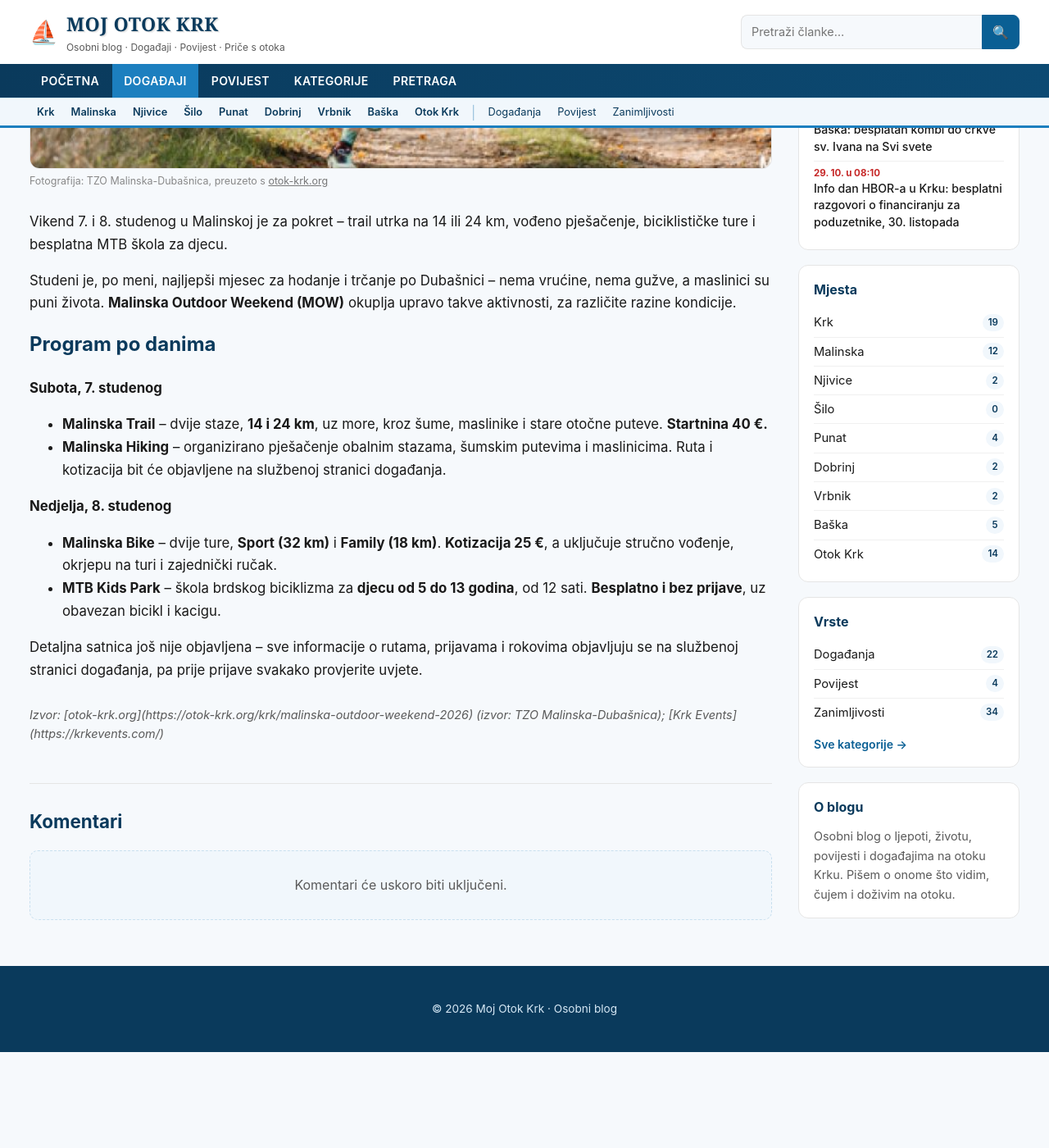
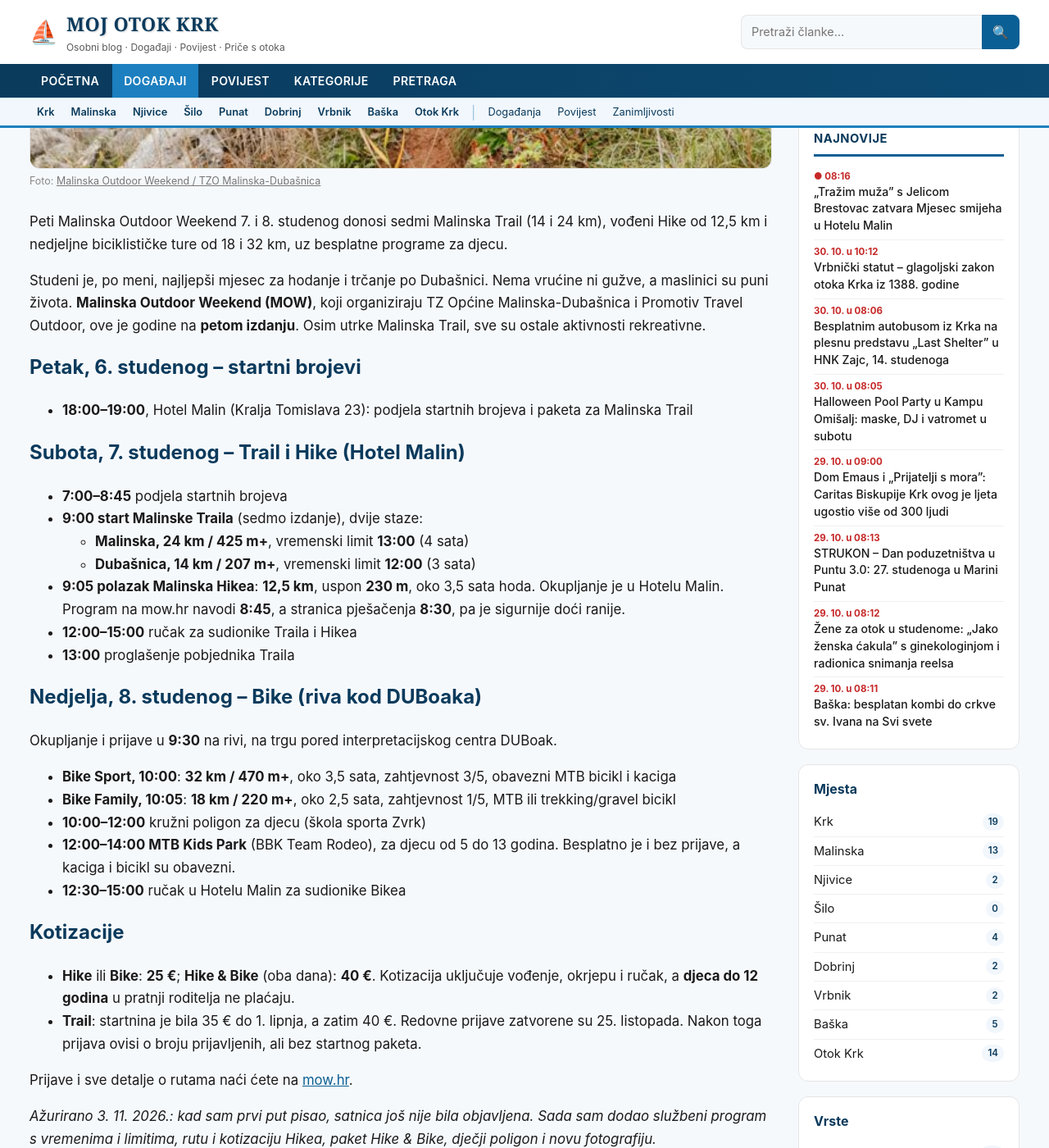
Before and after one commit to MojGK/moj-otok-krk, a Jekyll site: the page built from _posts/2026-10-23-malinska-outdoor-weekend-2026.md, in a window 1280 px wide and 1400 px high, scrolled down 739 px. Shown: the whole window at 82% size. Built offline with Jekyll 4.4.1, drawn with Linux system fonts in a browser that asks for light colours; before the commit the page ends 2022 px from its top, so only the background shows below that; some of the changed text lies outside the part shown.

Commit message:
Ažuriranja: MOW satnica, Mjesec smijeha (+Tražim muža), Vukušić izložba u tijeku

```diff
--- a/_posts/2026-10-23-malinska-outdoor-weekend-2026.md
+++ b/_posts/2026-10-23-malinska-outdoor-weekend-2026.md
@@ -6,29 +6,50 @@ location: Malinska
 type: Događanja
 categories: [Malinska, Događanja]
 event_date: 2026-11-07 09:00:00 +0100
-event_end: 2026-11-08 23:59:00 +0100
-event_place: Malinska – razne lokacije
-excerpt: Vikend 7. i 8. studenog u Malinskoj je za pokret – trail utrka na 14 ili 24 km, vođeno pješačenje, biciklističke ture i besplatna MTB škola za djecu.
-image: /assets/images/malinska-outdoor-weekend-2026.jpg
-image_alt: "Trkač na makadamskoj stazi među maslinama"
-image_credit: "Fotografija: TZO Malinska-Dubašnica, preuzeto s [otok-krk.org](https://otok-krk.org/krk/malinska-outdoor-weekend-2026)"
-source: "[otok-krk.org](https://otok-krk.org/krk/malinska-outdoor-weekend-2026) (izvor: TZO Malinska-Dubašnica); [Krk Events](https://krkevents.com/)"
+event_end: 2026-11-08 14:00:00 +0100
+event_place: Hotel Malin (subota) i riva kod DUBoaka (nedjelja), Malinska
+excerpt: Peti Malinska Outdoor Weekend 7. i 8. studenog donosi sedmi Malinska Trail (14 i 24 km), vođeni Hike od 12,5 km i nedjeljne biciklističke ture od 18 i 32 km, uz besplatne programe za djecu.
+image: /assets/images/malinska-trail-mow-2026.jpg
+image_alt: "Dvoje trkača na uskoj stazi uz more u Malinskoj"
+image_credit: "Foto: [Malinska Outdoor Weekend / TZO Malinska-Dubašnica](https://www.mow.hr/)"
+source: "[MOW – program](https://www.mow.hr/program.html); [MOW – trail](https://www.mow.hr/trail-tr269anje.html), [pješačenje](https://www.mow.hr/pjescarona269enje.html), [biciklizam](https://www.mow.hr/biciklizam.html); [Bodulija.net](https://bodulija.net/trail-hike-i-bike-u-tijeku-su-prijave-za-malinska-outdoor-weekend/); [Visit Malinska](https://www.visitmalinska.com/hr/); [otok-krk.org](https://otok-krk.org/krk/malinska-outdoor-weekend-2026)"
 ---
 
-Vikend 7. i 8. studenog u Malinskoj je za pokret – trail utrka na 14 ili 24 km, vođeno pješačenje, biciklističke ture i besplatna MTB škola za djecu.
+Peti Malinska Outdoor Weekend 7. i 8. studenog donosi sedmi Malinska Trail (14 i 24 km), vođeni Hike od 12,5 km i nedjeljne biciklističke ture od 18 i 32 km, uz besplatne programe za djecu.
 
-Studeni je, po meni, najljepši mjesec za hodanje i trčanje po Dubašnici – nema vrućine, nema gužve, a maslinici su puni života. **Malinska Outdoor Weekend (MOW)** okuplja upravo takve aktivnosti, za različite razine kondicije.
+Studeni je, po meni, najljepši mjesec za hodanje i trčanje po Dubašnici. Nema vrućine ni gužve, a maslinici su puni života. **Malinska Outdoor Weekend (MOW)**, koji organiziraju TZ Općine Malinska-Dubašnica i Promotiv Travel Outdoor, ove je godine na **petom izdanju**. Osim utrke Malinska Trail, sve su ostale aktivnosti rekreativne.
 
-## Program po danima
+## Petak, 6. studenog – startni brojevi
 
-**Subota, 7. studenog**
+- **18:00–19:00**, Hotel Malin (Kralja Tomislava 23): podjela startnih brojeva i paketa za Malinska Trail
 
-- **Malinska Trail** – dvije staze, **14 i 24 km**, uz more, kroz šume, maslinike i stare otočne puteve. **Startnina 40 €.**
-- **Malinska Hiking** – organizirano pješačenje obalnim stazama, šumskim putevima i maslinicima. Ruta i kotizacija bit će objavljene na službenoj stranici događanja.
+## Subota, 7. studenog – Trail i Hike (Hotel Malin)
 
-**Nedjelja, 8. studenog**
+- **7:00–8:45** podjela startnih brojeva
+- **9:00 start Malinske Traila** (sedmo izdanje), dvije staze:
+  - **Malinska, 24 km / 425 m+**, vremenski limit **13:00** (4 sata)
+  - **Dubašnica, 14 km / 207 m+**, vremenski limit **12:00** (3 sata)
+- **9:05 polazak Malinska Hikea**: **12,5 km**, uspon **230 m**, oko 3,5 sata hoda. Okupljanje je u Hotelu Malin. Program na mow.hr navodi **8:45**, a stranica pješačenja **8:30**, pa je sigurnije doći ranije.
+- **12:00–15:00** ručak za sudionike Traila i Hikea
+- **13:00** proglašenje pobjednika Traila
 
-- **Malinska Bike** – dvije ture, **Sport (32 km)** i **Family (18 km)**. **Kotizacija 25 €**, a uključuje stručno vođenje, okrjepu na turi i zajednički ručak.
-- **MTB Kids Park** – škola brdskog biciklizma za **djecu od 5 do 13 godina**, od 12 sati. **Besplatno i bez prijave**, uz obavezan bicikl i kacigu.
+## Nedjelja, 8. studenog – Bike (riva kod DUBoaka)
 
-Detaljna satnica još nije objavljena – sve informacije o rutama, prijavama i rokovima objavljuju se na službenoj stranici događanja, pa prije prijave svakako provjerite uvjete.
+Okupljanje i prijave u **9:30** na rivi, na trgu pored interpretacijskog centra DUBoak.
+
+- **Bike Sport, 10:00**: **32 km / 470 m+**, oko 3,5 sata, zahtjevnost 3/5, obavezni MTB bicikl i kaciga
+- **Bike Family, 10:05**: **18 km / 220 m+**, oko 2,5 sata, zahtjevnost 1/5, MTB ili trekking/gravel bicikl
+- **10:00–12:00** kružni poligon za djecu (škola sporta Zvrk)
+- **12:00–14:00 MTB Kids Park** (BBK Team Rodeo), za djecu od 5 do 13 godina. Besplatno je i bez prijave, a kaciga i bicikl su obavezni.
+- **12:30–15:00** ručak u Hotelu Malin za sudionike Bikea
+
+## Kotizacije
+
+- **Hike** ili **Bike**: **25 €**; **Hike & Bike** (oba dana): **40 €**. Kotizacija uključuje vođenje, okrjepu i ručak, a **djeca do 12 godina** u pratnji roditelja ne plaćaju.
+- **Trail**: startnina je bila 35 € do 1. lipnja, a zatim 40 €. Redovne prijave zatvorene su 25. listopada. Nakon toga prijava ovisi o broju prijavljenih, ali bez startnog paketa.
+
+Prijave i sve detalje o rutama naći ćete na [mow.hr](https://www.mow.hr/).
+
+*Ažurirano 3. 11. 2026.: kad sam prvi put pisao, satnica još nije bila objavljena. Sada sam dodao službeni program s vremenima i limitima, rutu i kotizaciju Hikea, paket Hike & Bike, dječji poligon i novu fotografiju.*
+
+*Izvori: mow.hr (program, trail, pješačenje, biciklizam), Bodulija.net, Visit Malinska.*
--- /dev/null
+++ b/_posts/2026-11-03-trazim-muza-hotel-malin.md
@@ -0,0 +1,30 @@
+---
+layout: post
+title: "„Tražim muža” s Jelicom Brestovac zatvara Mjesec smijeha u Hotelu Malin"
+date: 2026-11-03 08:16:00 +0100
+location: Malinska
+type: Događanja
+categories: [Malinska, Događanja]
+event_date: 2026-11-20 19:30:00 +0100
+event_place: Hotel Malin, Malinska
+excerpt: U petak, 20. studenog, u 19.30 Jelica Brestovac komedijom „Tražim muža” zatvara ovogodišnji Mjesec smijeha u Hotelu Malin. Nakon predstave slijedi druženje uz DJ-a.
+image: /assets/images/mjesec-smijeha-hotel-malin-2026.jpg
+image_alt: "Plakat Mjeseca smijeha u Hotelu Malin s tri komedije: Skliske vježbe, Vojni rok i Tražim muža"
+image_credit: "Plakat: TZO Malinska-Dubašnica / Hotel Malin, preuzeto s [Krk Events](https://krkevents.com/dogadjanje/mjesec-smijeha/)"
+source: "[Krk Events – Mjesec smijeha](https://krkevents.com/dogadjanje/mjesec-smijeha/); [Visit Malinska](https://www.visitmalinska.com/hr/)"
+---
+
+U petak, 20. studenog, u 19.30 Jelica Brestovac komedijom „Tražim muža” zatvara ovogodišnji Mjesec smijeha u Hotelu Malin. Nakon predstave slijedi druženje uz DJ-a.
+
+Hotel Malin i ove nam godine kroz studeni nudi **Mjesec smijeha**: tri petka, tri komedije i poznata glumačka imena. Već sam pisao o [„Skliskim vježbama”]({{ '/skliske-vjezbe-hotel-malin/' | relative_url }}) (6. studenog) i [„Vojnom roku”]({{ '/vojni-rok-hotel-malin/' | relative_url }}) (13. studenog). Za kraj stiže **„Tražim muža”** u izvedbi **Jelice Brestovac**.
+
+## Praktično
+
+- **Petak, 20. studenog, 19.30**
+- **Hotel Malin**, Ulica kralja Tomislava 23, Malinska
+- **Ulaznice:** na recepciji Hotela Malin i na Entriju. Plakat navodi i telefone 051 850 234 i 051 850 129.
+- nakon predstave program se nastavlja uz druženje i DJ-a u **Whisky & Wine Roomu Muileann**. Prema kalendaru Krk Eventsa, večer traje do ponoći.
+
+Cijena ulaznice za ovu predstavu nije navedena u izvorima koje sam pregledao, pa je provjerite pri kupnji.
+
+*Izvori: Krk Events (TZO Malinska-Dubašnica) i Visit Malinska.*
```
Also changed, not shown: _posts/2026-10-23-ivan-vukusic-mala-retrospektiva-decumanus.md (+19 -13 lines), _posts/2026-10-23-skliske-vjezbe-hotel-malin.md (+3 -1 lines), _posts/2026-10-23-vojni-rok-hotel-malin.md (+7 -2 lines), assets/images/ivan-vukusic-postav-decumanus.jpg (added), assets/images/malinska-trail-mow-2026.jpg (added), assets/images/mjesec-smijeha-hotel-malin-2026.jpg (added).
